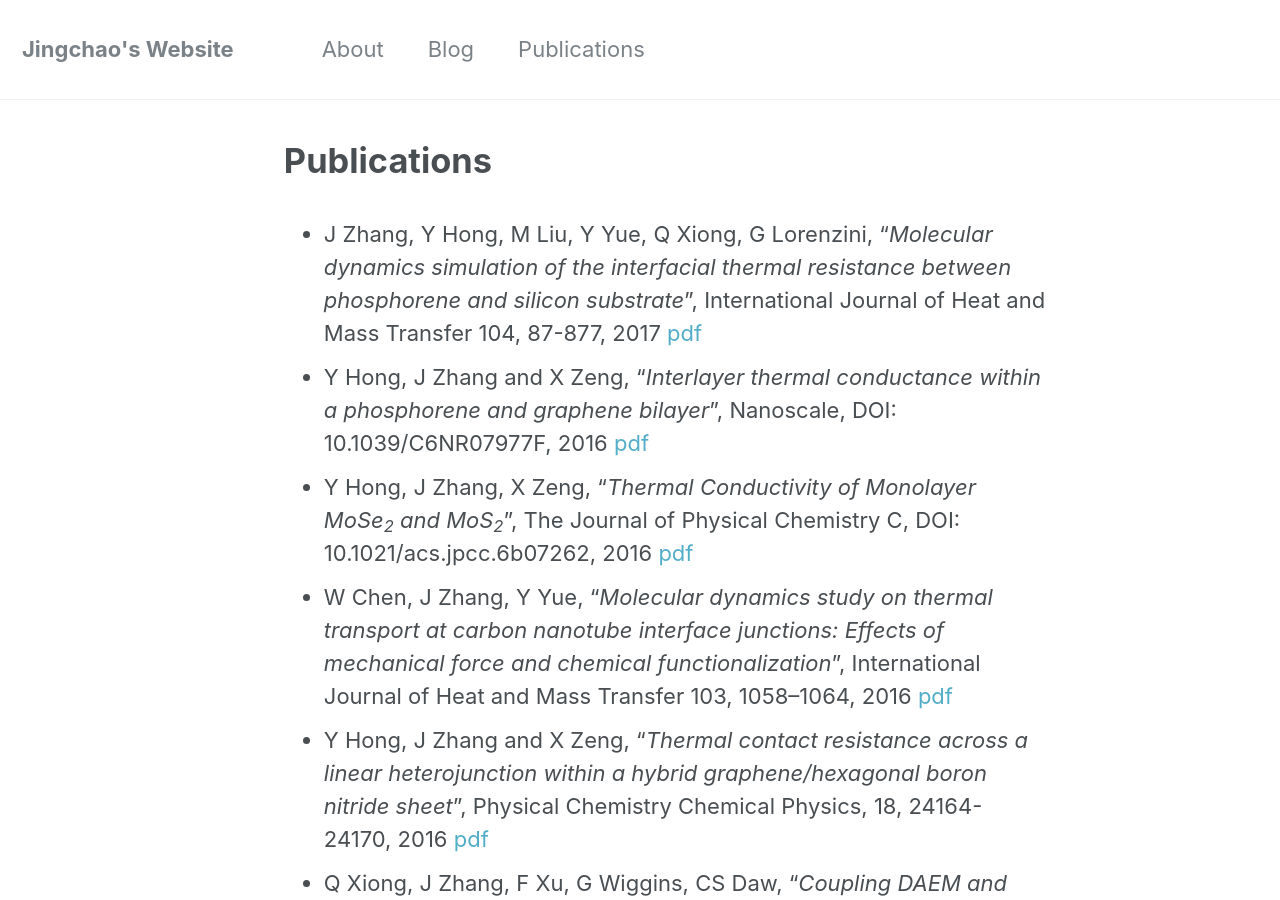
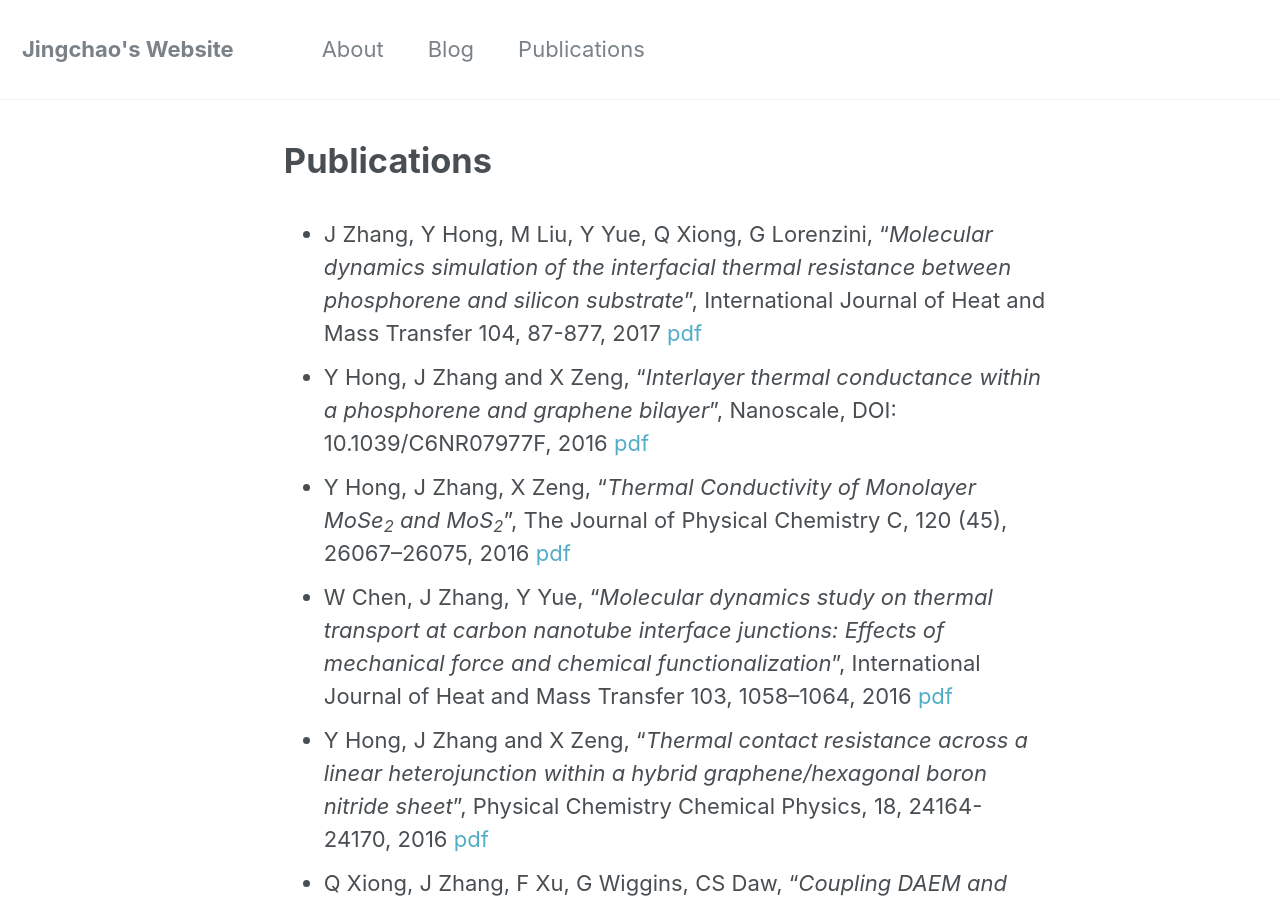
Before and after one commit to JingchaoZhang/JingchaoZhang.github.io, a Jekyll site: the page built from _pages/publications.md, in a window 1280 px wide and 900 px high. Built offline with Jekyll 4.4.1, drawn with Linux system fonts in a browser that asks for light colours.

Commit message:
Update publications.md

```diff
--- a/_pages/publications.md
+++ b/_pages/publications.md
@@ -7,7 +7,7 @@
 
 - J Zhang, Y Hong, M Liu, Y Yue, Q Xiong, G Lorenzini, "_Molecular dynamics simulation of the interfacial thermal resistance between phosphorene and silicon substrate_", International Journal of Heat and Mass Transfer 104, 87-877, 2017 [pdf](https://drive.google.com/file/d/0B3Yj4QkZpI-deGVXQ0pybURsRjA/view?usp=sharing)
 - Y Hong, J Zhang and X Zeng, "_Interlayer thermal conductance within a phosphorene and graphene bilayer_", Nanoscale, DOI: 10.1039/C6NR07977F, 2016 [pdf](https://drive.google.com/file/d/0B3Yj4QkZpI-dOF9EaGk5UnBwQm8/view?usp=sharing)
-- Y Hong, J Zhang, X Zeng, "_Thermal Conductivity of Monolayer MoSe<sub>2</sub> and MoS<sub>2</sub>_", The Journal of Physical Chemistry C, DOI: 10.1021/acs.jpcc.6b07262, 2016 [pdf](https://drive.google.com/file/d/0B3Yj4QkZpI-dSmZpd0RqVUprc1U/view?usp=sharing)
+- Y Hong, J Zhang, X Zeng, "_Thermal Conductivity of Monolayer MoSe<sub>2</sub> and MoS<sub>2</sub>_", The Journal of Physical Chemistry C, 120 (45), 26067–26075, 2016 [pdf](https://drive.google.com/file/d/0B3Yj4QkZpI-dSmZpd0RqVUprc1U/view?usp=sharing)
 - W Chen, J Zhang, Y Yue, "_Molecular dynamics study on thermal transport at carbon nanotube interface junctions: Effects of mechanical force and chemical functionalization_", International Journal of Heat and Mass Transfer 103, 1058–1064, 2016 [pdf](https://drive.google.com/file/d/0B3Yj4QkZpI-ddjB3bEw2MDg2YTQ/view?usp=sharing)
 - Y Hong, J Zhang and X Zeng, "_Thermal contact resistance across a linear heterojunction within a hybrid graphene/hexagonal boron nitride sheet_", Physical Chemistry Chemical Physics, 18, 24164-24170, 2016 [pdf](https://drive.google.com/file/d/0B3Yj4QkZpI-dTXRaaWJTTlBsWDQ/view?usp=sharing)
 - Q Xiong, J Zhang, F Xu, G Wiggins, CS Daw, “_Coupling DAEM and CFD for simulatingbiomass fast pyrolysis in fluidized beds_”, Journal of Analytical and Applied Pyrolysis 117, 176–181,1,2016 [pdf](https://drive.google.com/open?id=0B3Yj4QkZpI-dOHp3TXhoemx4N1k)
```
